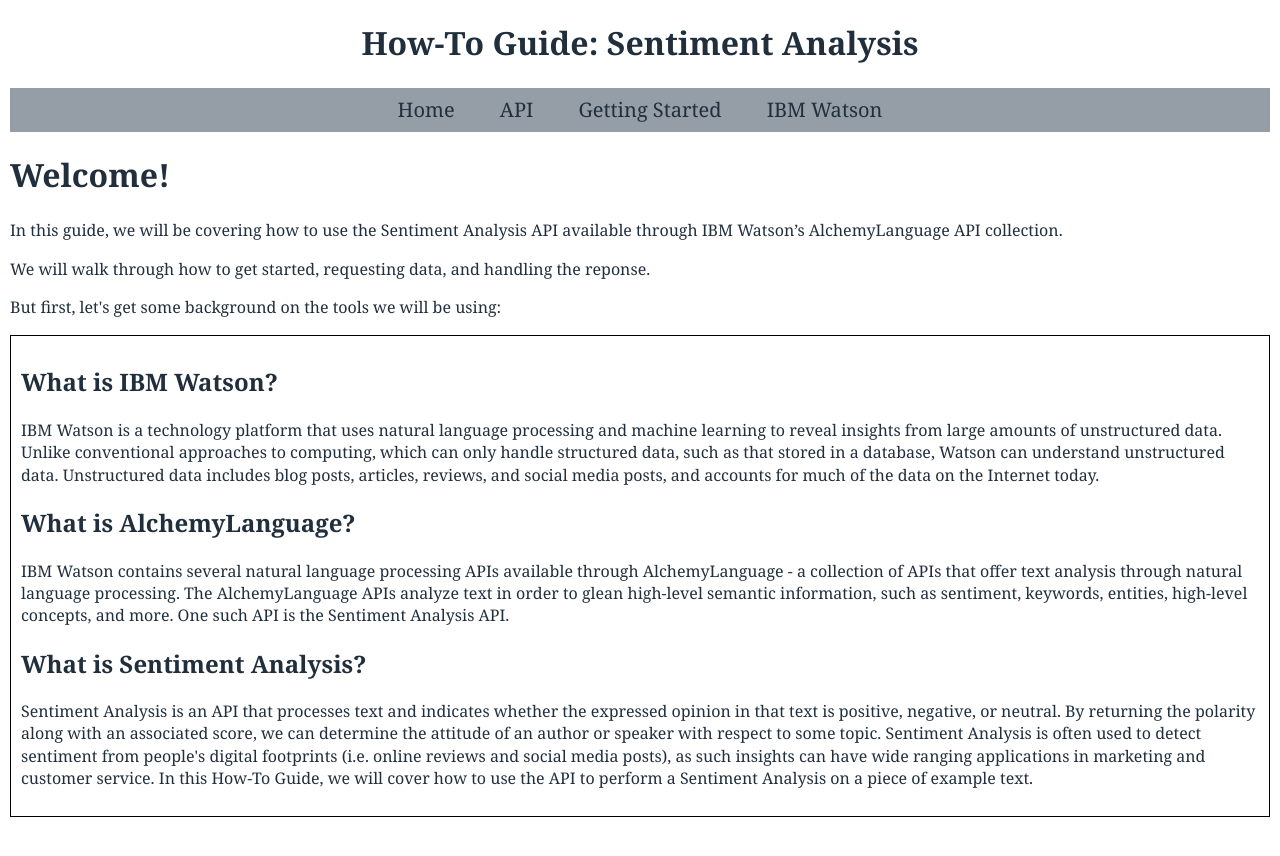
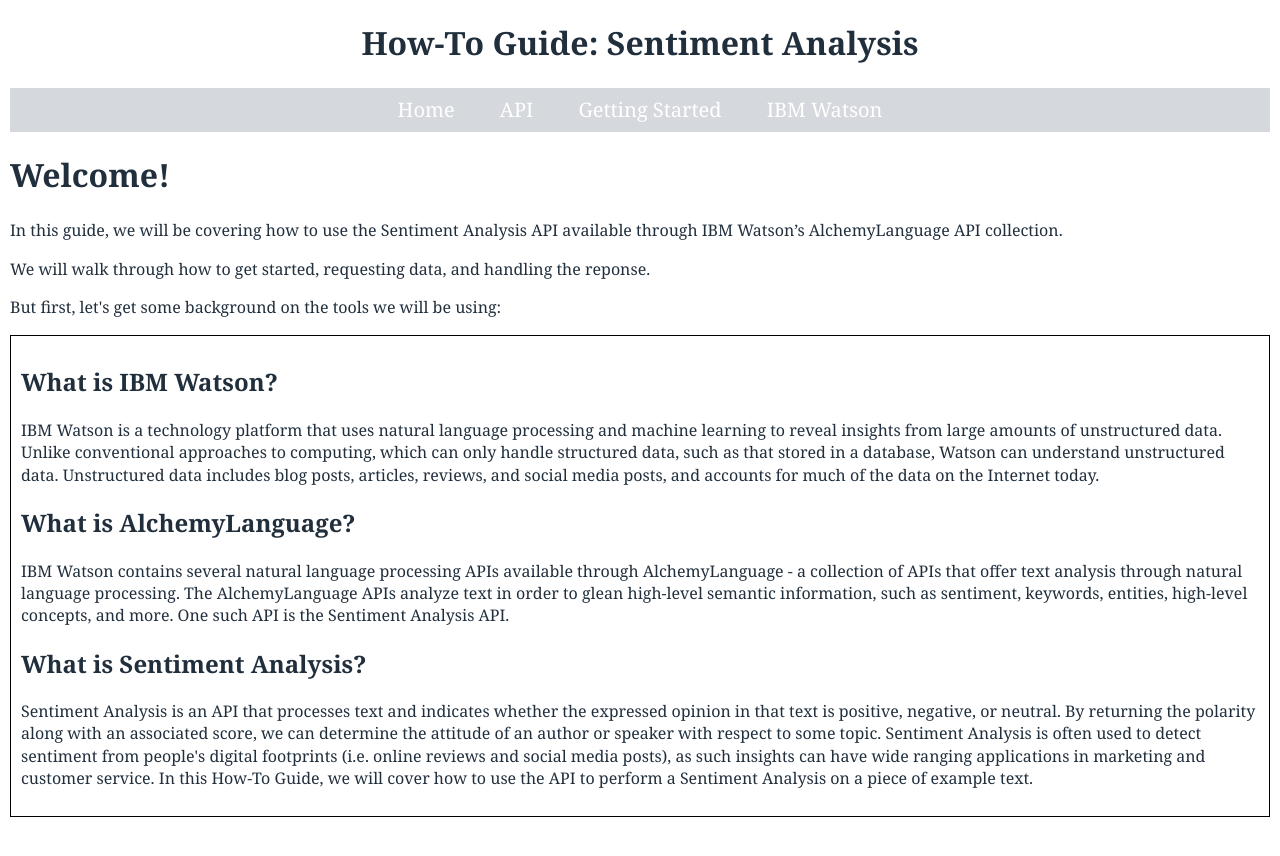
Before and after one commit to lenaz/How-To-Guide, a Jekyll site: the page built from index.html, in a window 1280 px wide. Shown: the top 856 px of the page. Built offline with Jekyll 4.4.1, drawn with Linux system fonts in a browser that asks for light colours; Markdown is read by kramdown in place of the engine named in the settings.

Commit message:
nav colors

```diff
--- a/css/common.css
+++ b/css/common.css
@@ -22,8 +22,7 @@ body {
 .nav {
     margin: 0px;
     padding: 5px;
-    color: #FFF;
-    background-color: #959DA6;
+    background-color: #D5D8DC;
     list-style-type: none;
 
 }
@@ -36,7 +35,7 @@ body {
 
 .nav li a {
     text-decoration: none;
-    color: #212F3D;
+    color: #FFF;
     display: block;
     padding: 0px;
 }
```
